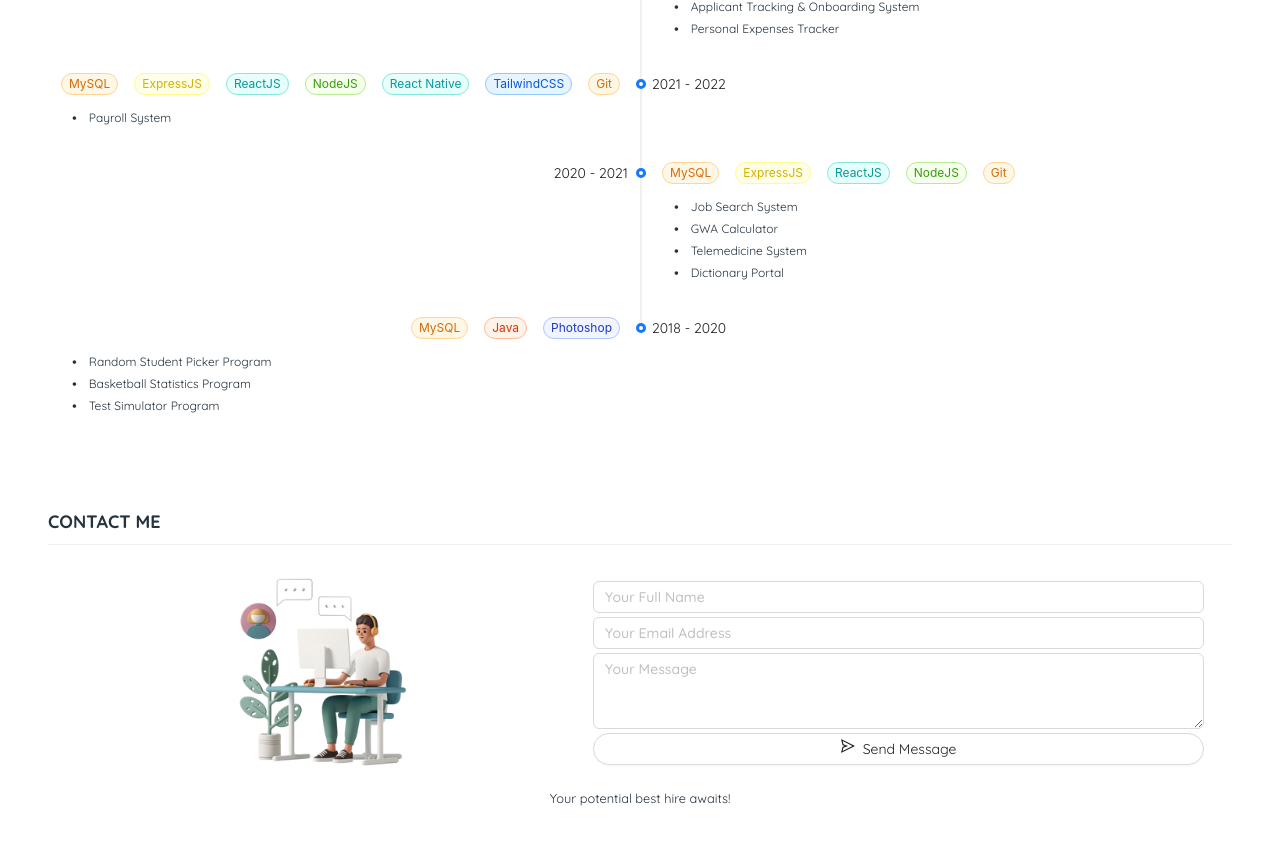
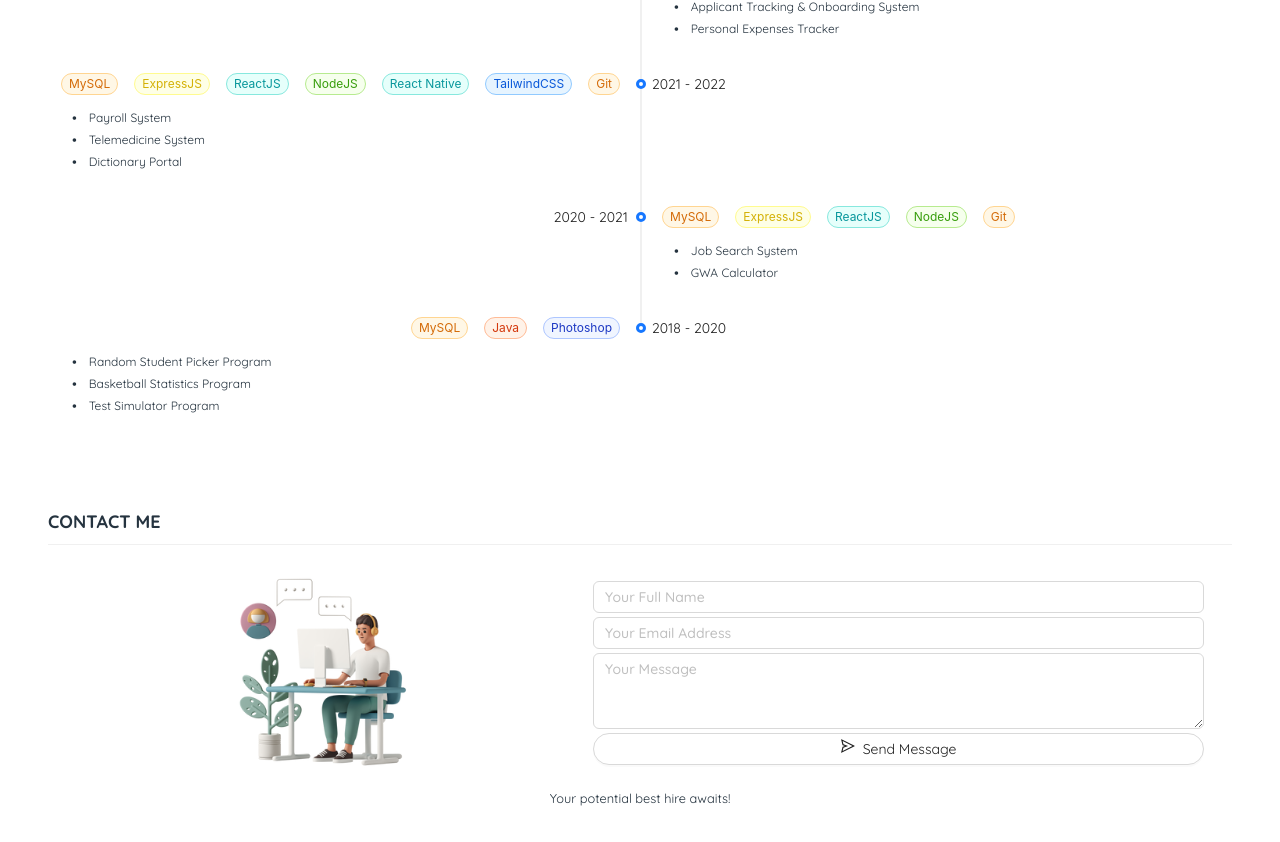
Before and after one commit to Ralf-Renz-Estellana-Bantilo/e-resume, a Next.js app: page /components/OtherInfo in a window 1280 px wide. Shown: the part 833-1675 px from the top of the page. Built offline with nearby package versions, Linux system fonts and the light colour scheme.

Commit message:
timeline data modification

```diff
--- a/pages/components/OtherInfo.tsx
+++ b/pages/components/OtherInfo.tsx
@@ -423,6 +423,14 @@ const OtherInfo = () =>
                                           <div>•</div>
                                           <p className='text-xs text-left'>Payroll System</p>
                                        </div>
+                                       <div className="flex items-center gap-3 text-accent-secondary">
+                                          <div>•</div>
+                                          <p className='text-xs text-left'>Telemedicine System</p>
+                                       </div>
+                                       <div className="flex items-center gap-3 text-accent-secondary">
+                                          <div>•</div>
+                                          <p className='text-xs text-left'>Dictionary Portal</p>
+                                       </div>
                                     </div>
                                  </>
                               ),
@@ -446,14 +454,6 @@ const OtherInfo = () =>
                                        <div className="flex items-center gap-3 text-accent-secondary">
                                           <div>•</div>
                                           <p className='text-xs text-left'>GWA Calculator</p>
-                                       </div>
-                                       <div className="flex items-center gap-3 text-accent-secondary">
-                                          <div>•</div>
-                                          <p className='text-xs text-left'>Telemedicine System</p>
-                                       </div>
-                                       <div className="flex items-center gap-3 text-accent-secondary">
-                                          <div>•</div>
-                                          <p className='text-xs text-left'>Dictionary Portal</p>
                                        </div>
                                     </div>
                                  </>
```
